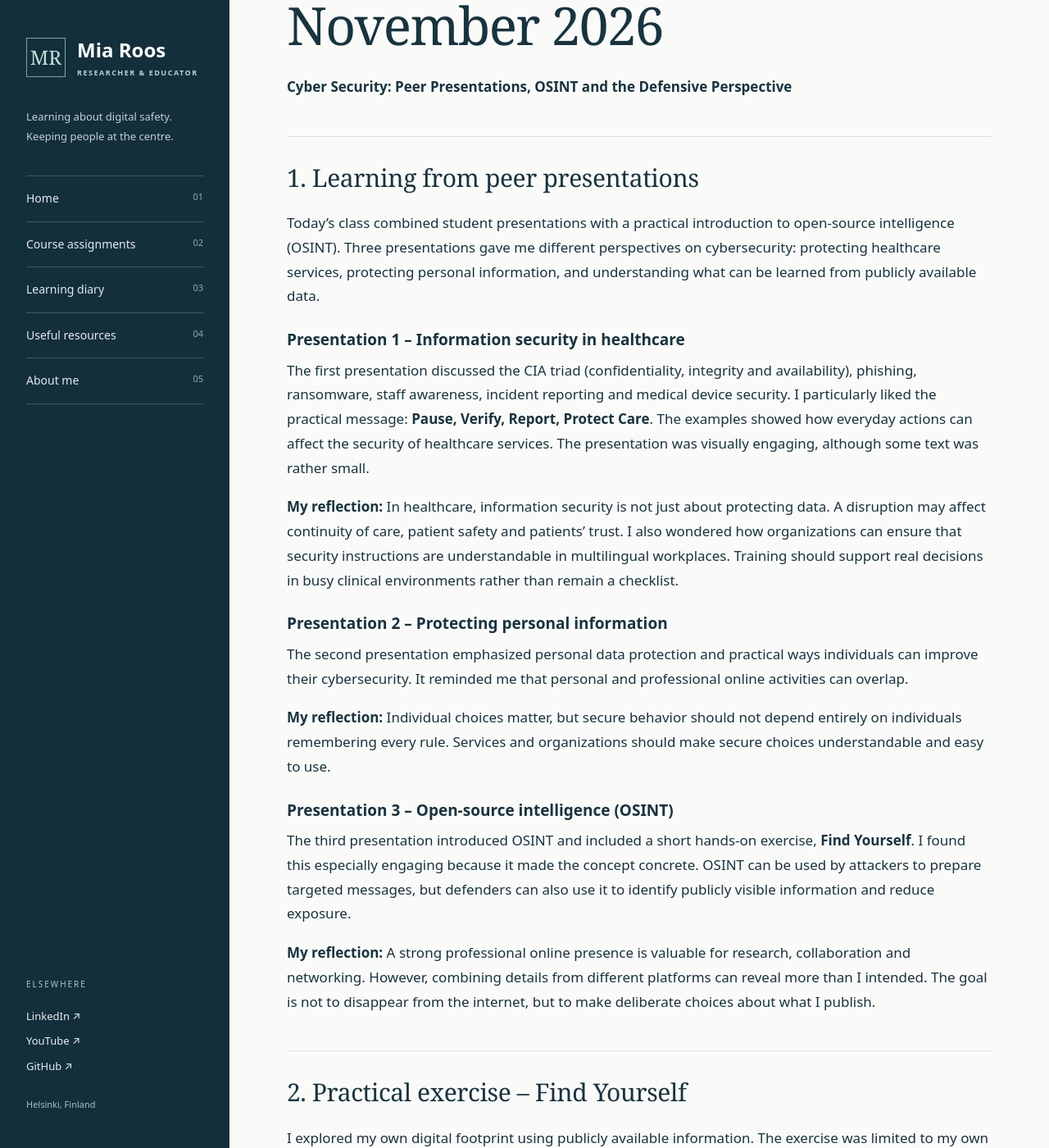
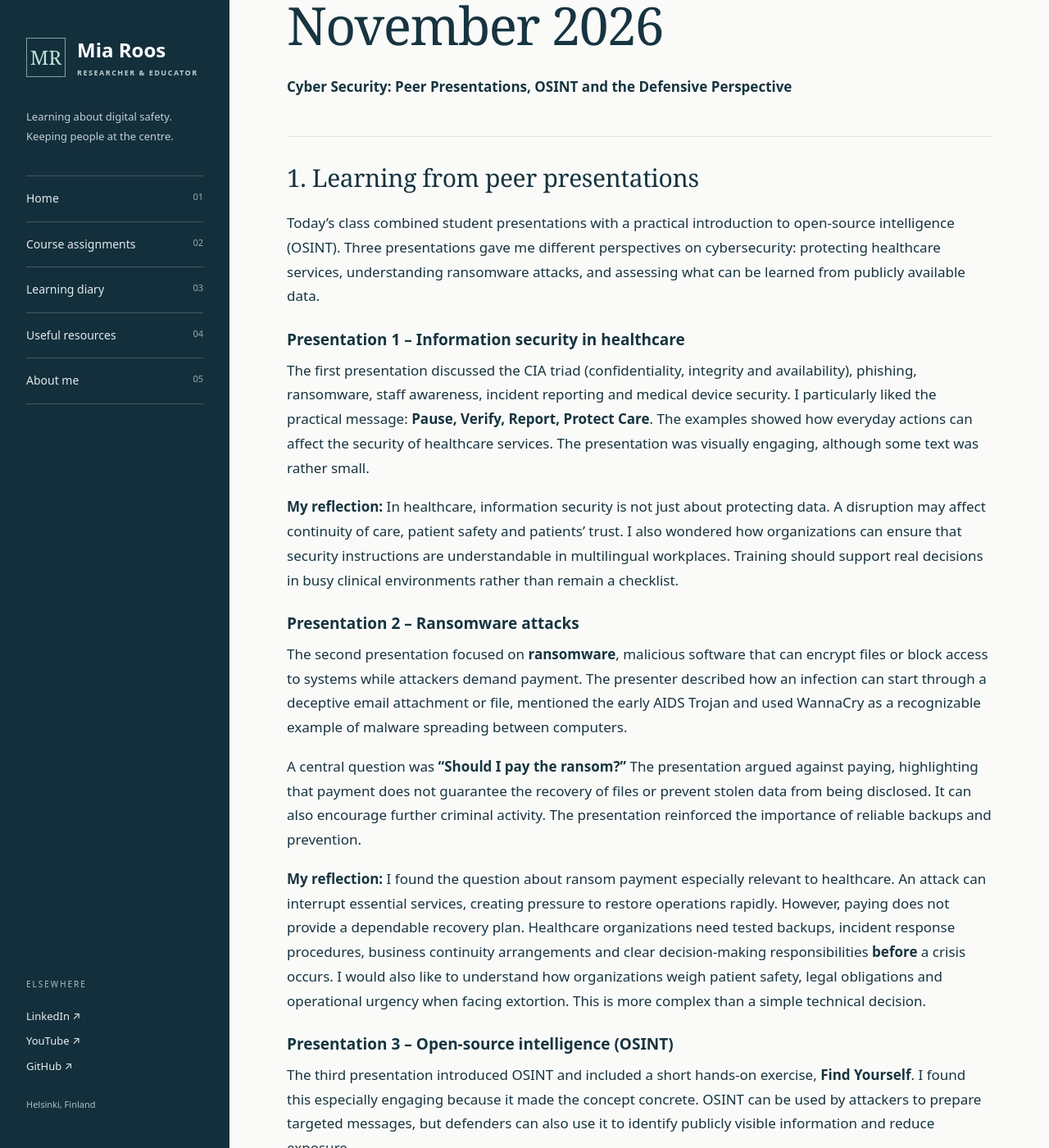
Before and after one commit to mia-roos/Cyber-Security-Studies, a Jekyll site: the page built from learning-diary/2026-11-04.md, in a window 1280 px wide and 1400 px high, scrolled down 200 px. Shown: the whole window at 82% size. Built offline with Jekyll 4.4.1, drawn with Linux system fonts in a browser that asks for light colours; our own code applies the rules of GitHub Pages for plain Markdown files.

Commit message:
Update 2026-11-04.md

```diff
--- a/learning-diary/2026-11-04.md
+++ b/learning-diary/2026-11-04.md
@@ -4,7 +4,7 @@
 
 ## 1. Learning from peer presentations
 
-Today's class combined student presentations with a practical introduction to open-source intelligence (OSINT). Three presentations gave me different perspectives on cybersecurity: protecting healthcare services, protecting personal information, and understanding what can be learned from publicly available data.
+Today's class combined student presentations with a practical introduction to open-source intelligence (OSINT). Three presentations gave me different perspectives on cybersecurity: protecting healthcare services, understanding ransomware attacks, and assessing what can be learned from publicly available data.
 
 ### Presentation 1 – Information security in healthcare
 
@@ -12,11 +12,13 @@ The first presentation discussed the CIA triad (confidentiality, integrity and a
 
 **My reflection:** In healthcare, information security is not just about protecting data. A disruption may affect continuity of care, patient safety and patients' trust. I also wondered how organizations can ensure that security instructions are understandable in multilingual workplaces. Training should support real decisions in busy clinical environments rather than remain a checklist.
 
-### Presentation 2 – Protecting personal information
+### Presentation 2 – Ransomware attacks
 
-The second presentation emphasized personal data protection and practical ways individuals can improve their cybersecurity. It reminded me that personal and professional online activities can overlap.
+The second presentation focused on **ransomware**, malicious software that can encrypt files or block access to systems while attackers demand payment. The presenter described how an infection can start through a deceptive email attachment or file, mentioned the early AIDS Trojan and used WannaCry as a recognizable example of malware spreading between computers.
 
-**My reflection:** Individual choices matter, but secure behavior should not depend entirely on individuals remembering every rule. Services and organizations should make secure choices understandable and easy to use.
+A central question was **“Should I pay the ransom?”** The presentation argued against paying, highlighting that payment does not guarantee the recovery of files or prevent stolen data from being disclosed. It can also encourage further criminal activity. The presentation reinforced the importance of reliable backups and prevention.
+
+**My reflection:** I found the question about ransom payment especially relevant to healthcare. An attack can interrupt essential services, creating pressure to restore operations rapidly. However, paying does not provide a dependable recovery plan. Healthcare organizations need tested backups, incident response procedures, business continuity arrangements and clear decision-making responsibilities **before** a crisis occurs. I would also like to understand how organizations weigh patient safety, legal obligations and operational urgency when facing extortion. This is more complex than a simple technical decision.
 
 ### Presentation 3 – Open-source intelligence (OSINT)
 
```
